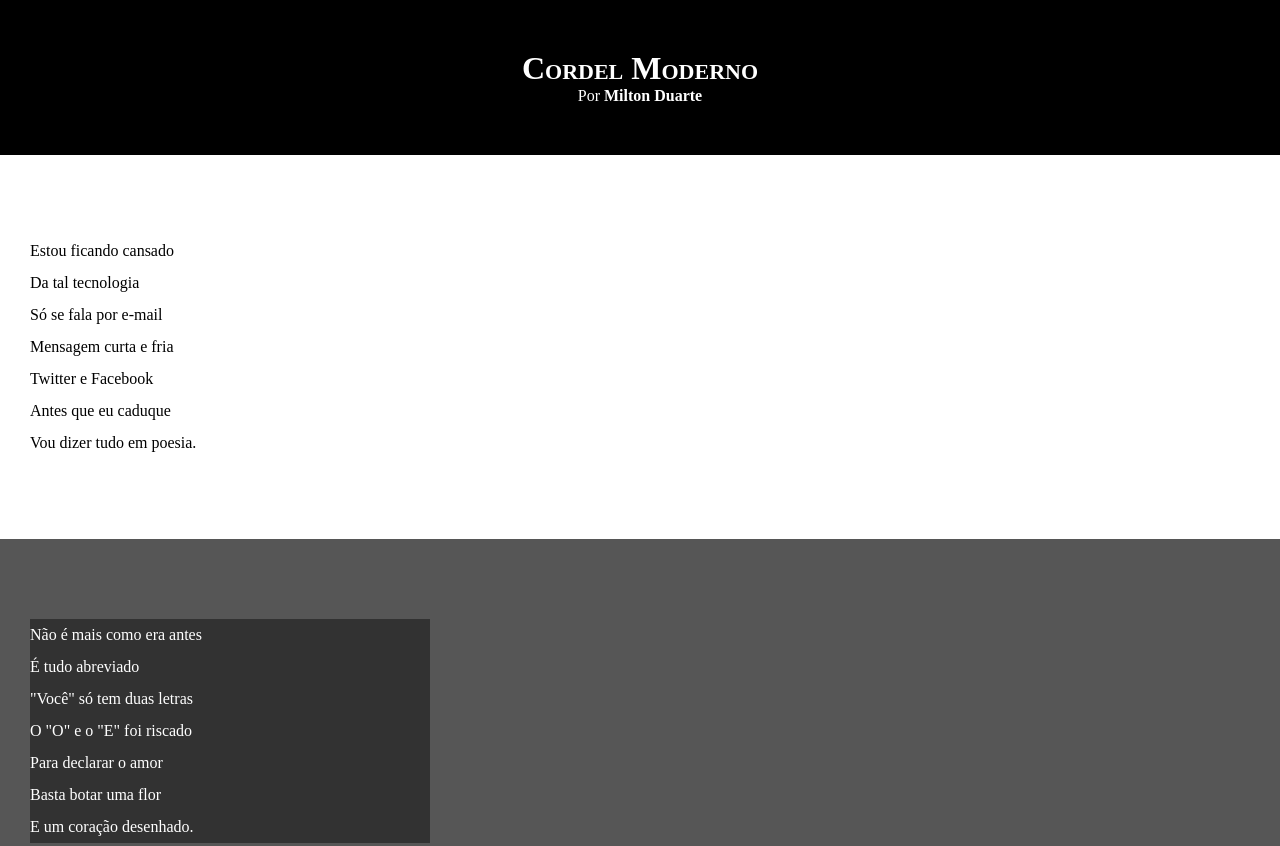
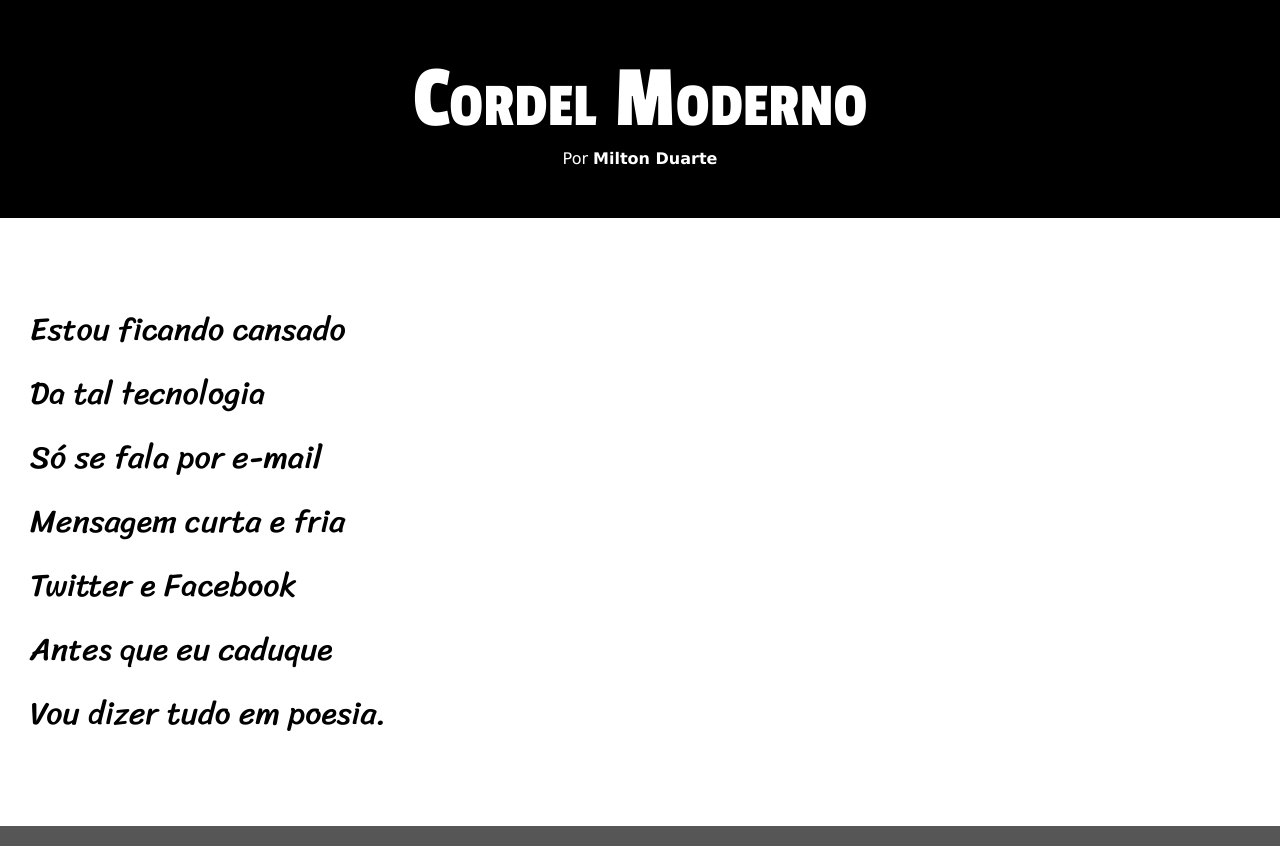
Before and after one commit to JasminePinheiro/html-css, a plain HTML site: page EX001/projeto_cordel.html in a window 1280 px wide. Shown: the top 846 px of the page. Drawn offline with Linux system fonts and the light colour scheme.

Commit message:
atualização dos estilos

```diff
--- a/EX001/css/estilo_cordel.css
+++ b/EX001/css/estilo_cordel.css
@@ -1,4 +1,12 @@
 @charset "UTF-8";
+@import url('https://fonts.googleapis.com/css2?family=Bebas+Neue&family=Passion+One&display=swap');
+@import url('https://fonts.googleapis.com/css2?family=Sriracha&display=swap');
+
+:root {
+        --font1: Verdana, Geneva, Tahoma, sans-serif;
+        --font2: 'Passion One', 'cursive';
+        --font3: 'Sriracha', 'cursive';
+    }
 *{
     margin: 0px;
     padding: 0px;
@@ -6,16 +14,21 @@
 html, body {
     min-height: 100vh;
     background-color: darkgrey;
+    font-family: var(--font1);
 }
 header{
     background-color: black;
     color: white;
     text-align: center;
+
 }
 
 header > h1 {
     padding-top: 50px;
     font-variant: small-caps; /*Deixar as letra em formato maiusculo*/
+    font-family: var(--font2);
+    font-weight: normal;
+    font-size: 7vw;
 
 }
 header > p {
@@ -35,6 +48,8 @@ section{
     padding: 10vh;
     line-height: 2em;
     padding-left: 30px;
+    font-family: var(--font3);
+    font-size: 2.5vw;
 }
 section.normal{
     background-color: white;
@@ -46,7 +61,8 @@ section.imagem{
 }
 section.imagem > p{
     background-color: rgba(0, 0, 0, 0.416);
-    width: 400px;
+    display: inline-block;
+    padding: 5px;
 }
    footer{
     background-color: black;
```
